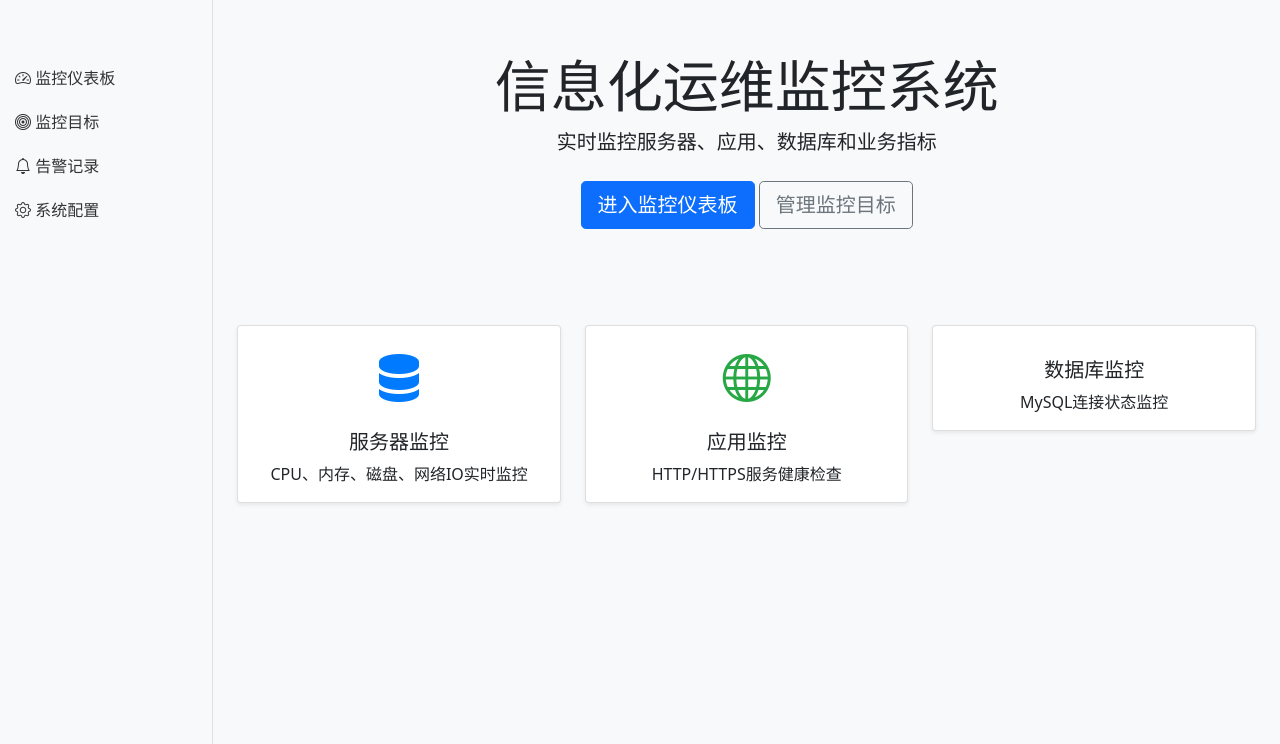
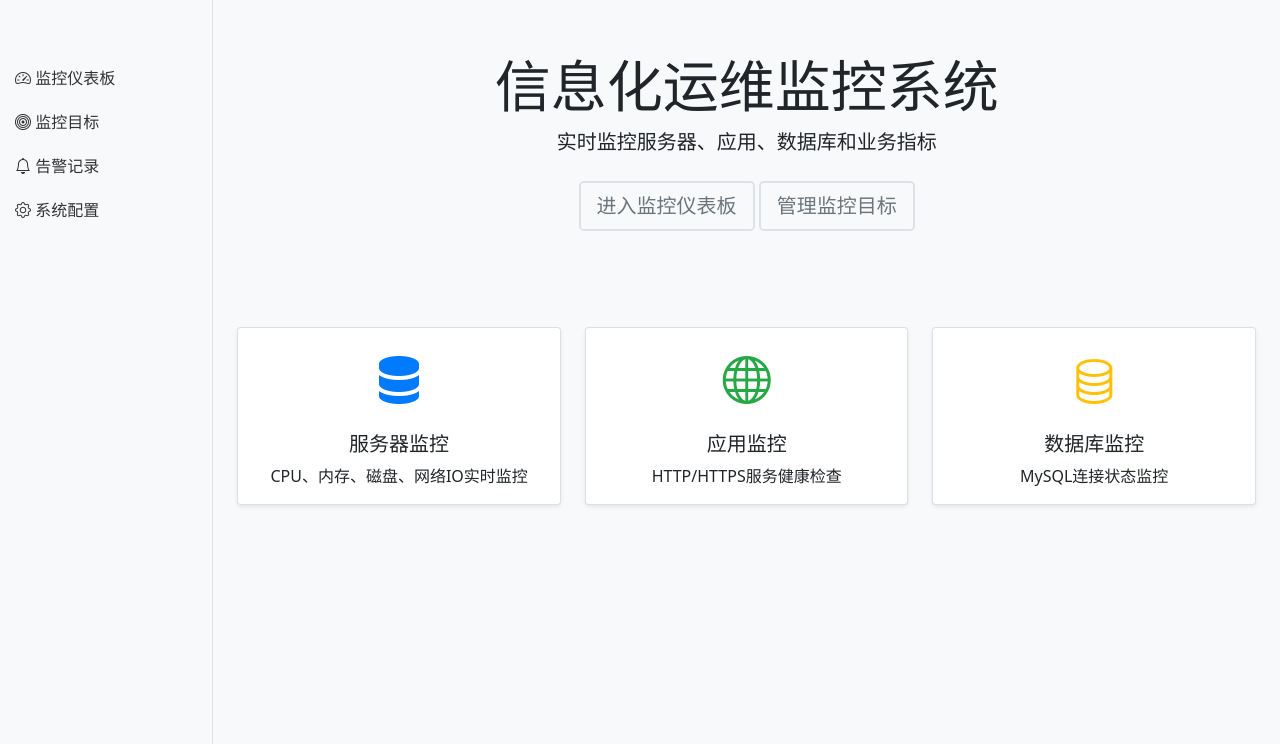
Before and after one commit to kyykang/xinxihuashujujiankong, a Flask app: page / in a window 1280 px wide. Shown: the part 56-800 px from the top of the page. Run offline with Flask 3, Linux system fonts and the light colour scheme; some libraries are stand-ins or nearby versions.

Commit message:
优化UI界面样式
- 更新Bootstrap Icons CDN源为jsdelivr，提高加载稳定性
- 为监控目标管理页面的类型列添加彩色图标
- 优化首页按钮样式，添加hover效果（透明到蓝色渐变）
- 统一两个主按钮的视觉风格和交互体验

```diff
--- a/templates/base.html
+++ b/templates/base.html
@@ -5,7 +5,7 @@
     <meta name="viewport" content="width=device-width, initial-scale=1.0">
     <title>{% block title %}信息化运维监控系统{% endblock %}</title>
     <link href="https://cdn.bootcdn.net/ajax/libs/bootstrap/5.1.3/css/bootstrap.min.css" rel="stylesheet">
-    <link href="https://cdn.bootcdn.net/ajax/libs/bootstrap-icons/1.8.0/font/bootstrap-icons.css" rel="stylesheet">
+    <link rel="stylesheet" href="https://cdn.jsdelivr.net/npm/bootstrap-icons@1.11.0/font/bootstrap-icons.css">
     <style>
         body {
             padding-top: 60px;
--- a/templates/index.html
+++ b/templates/index.html
@@ -1,12 +1,28 @@
 {% extends "base.html" %}
+
+{% block extra_css %}
+<style>
+    .btn-outline-hover-primary {
+        color: #6c757d;
+        background-color: transparent;
+        border: 2px solid #dee2e6;
+        transition: all 0.3s ease;
+    }
+    .btn-outline-hover-primary:hover {
+        color: #fff;
+        background-color: #007bff;
+        border-color: #007bff;
+    }
+</style>
+{% endblock %}
 
 {% block content %}
 <div class="py-5 text-center">
     <h1 class="display-4">信息化运维监控系统</h1>
     <p class="lead">实时监控服务器、应用、数据库和业务指标</p>
     <div class="mt-4">
-        <a href="/dashboard" class="btn btn-primary btn-lg">进入监控仪表板</a>
-        <a href="/targets" class="btn btn-outline-secondary btn-lg">管理监控目标</a>
+        <a href="/dashboard" class="btn btn-outline-hover-primary btn-lg">进入监控仪表板</a>
+        <a href="/targets" class="btn btn-outline-hover-primary btn-lg">管理监控目标</a>
     </div>
 </div>
 
```
Also changed, not shown: templates/targets.html (+10 -5 lines).
